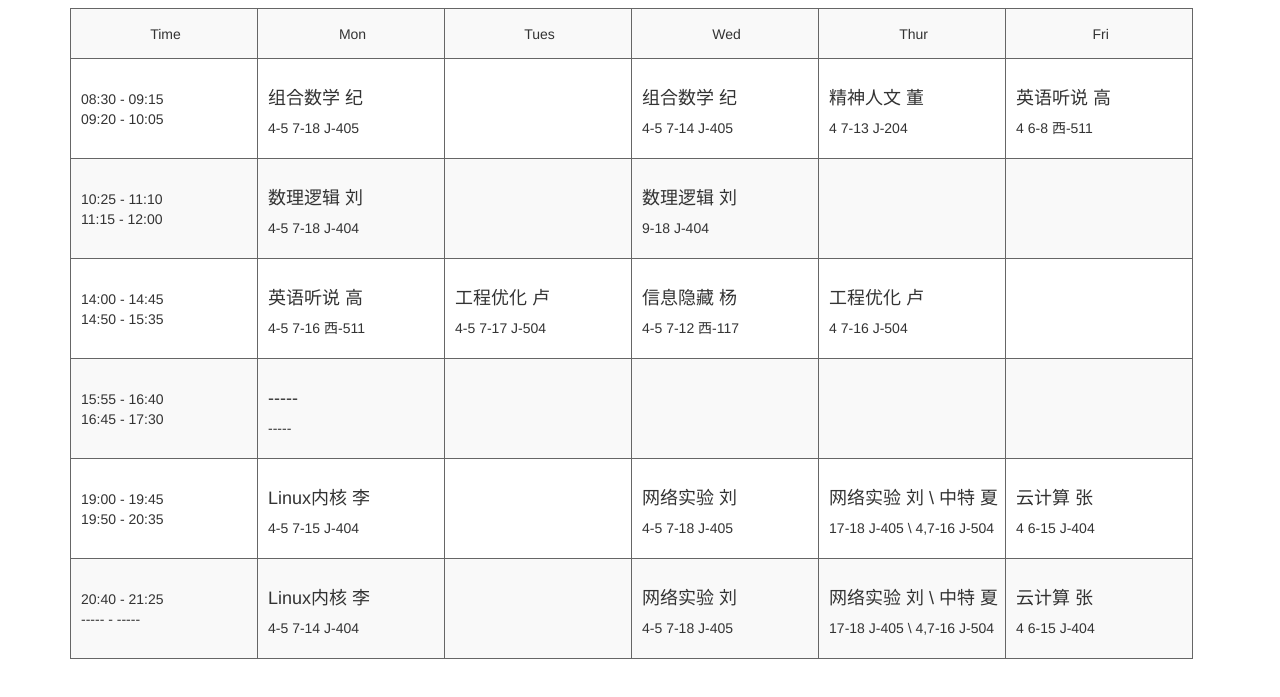
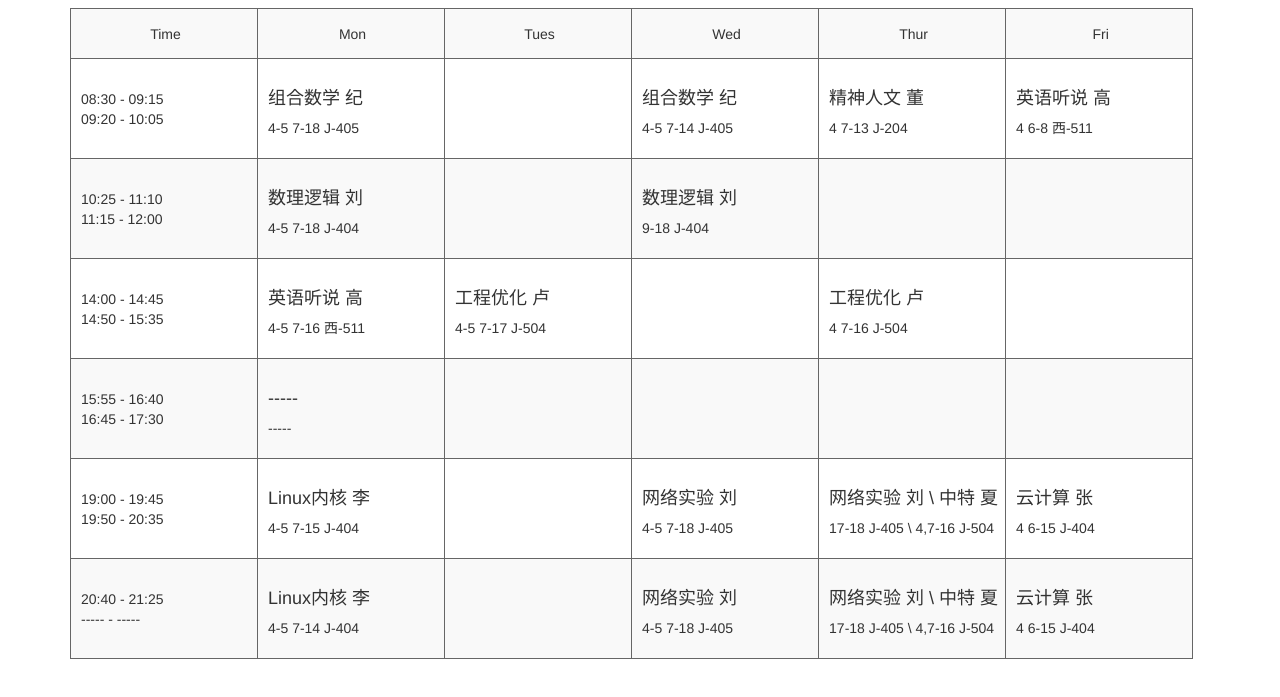
Before and after one commit to LazWorm/aolazhukuang.github.io, a plain HTML site: page index.html in a window 1280 px wide. Shown: the part 85-782 px from the top of the page. Drawn offline with nearby package versions, Linux system fonts and the light colour scheme.

```diff
--- a/index.html
+++ b/index.html
@@ -201,16 +201,7 @@
                     </div>
                 </td>
                 <td class="col-xs-2 col-sm-2">
-                    <div class="panelAbandon panelAbandon-default">
-                        <div class="panelAbandon-headingAbandon">
-                            <h4 class="panelAbandon-title">
-                                信息隐藏 杨
-                            </h4>
-                        </div>
-                        <div class="panelAbandon-bodyAbandon">
-                            4-5 7-12  西-117
-                        </div>
-                    </div>
+
                 </td>
                 <td class="col-xs-2 col-sm-2">
                     <div class="panelAbandon panelAbandon-default">
```
